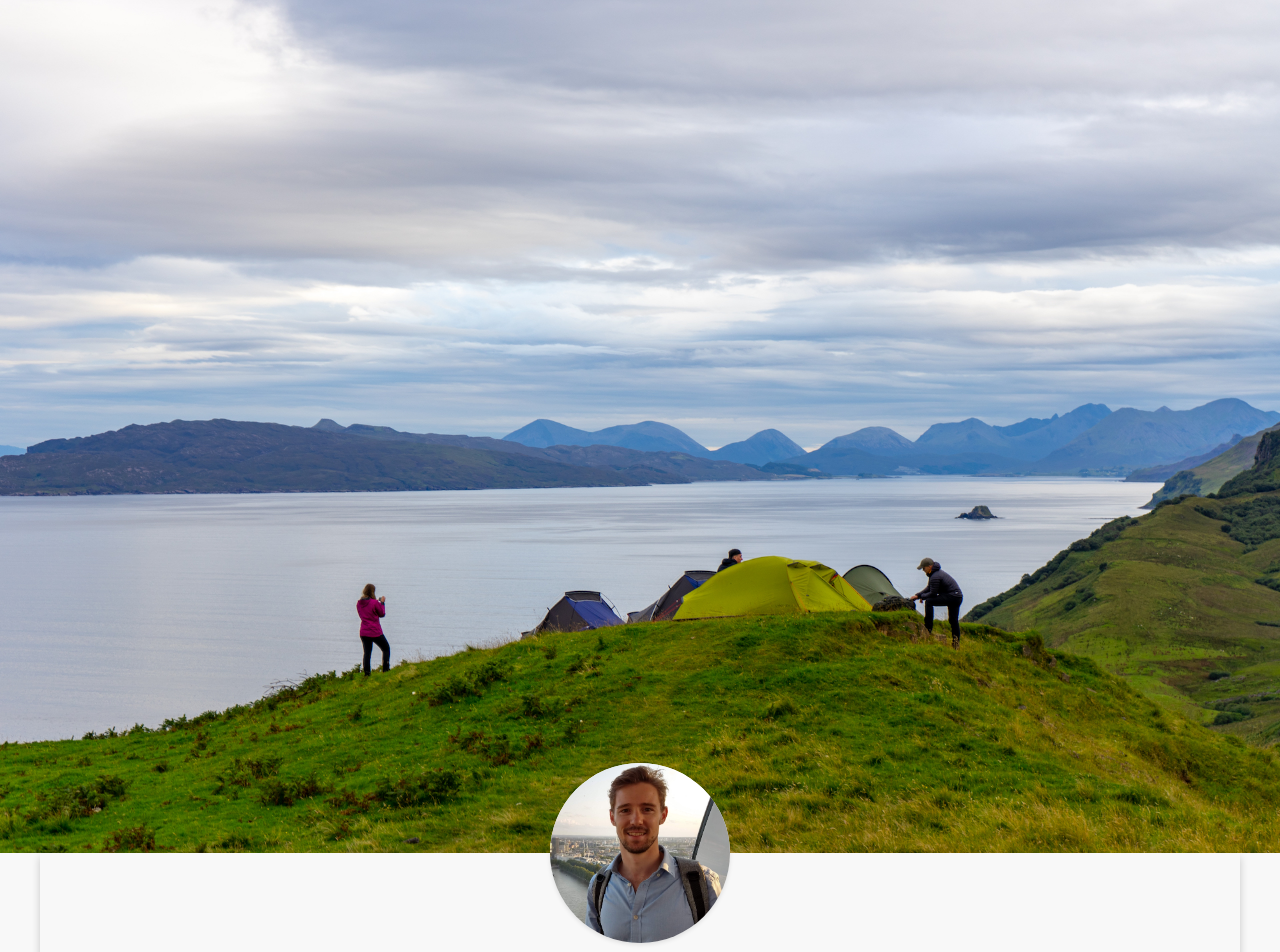
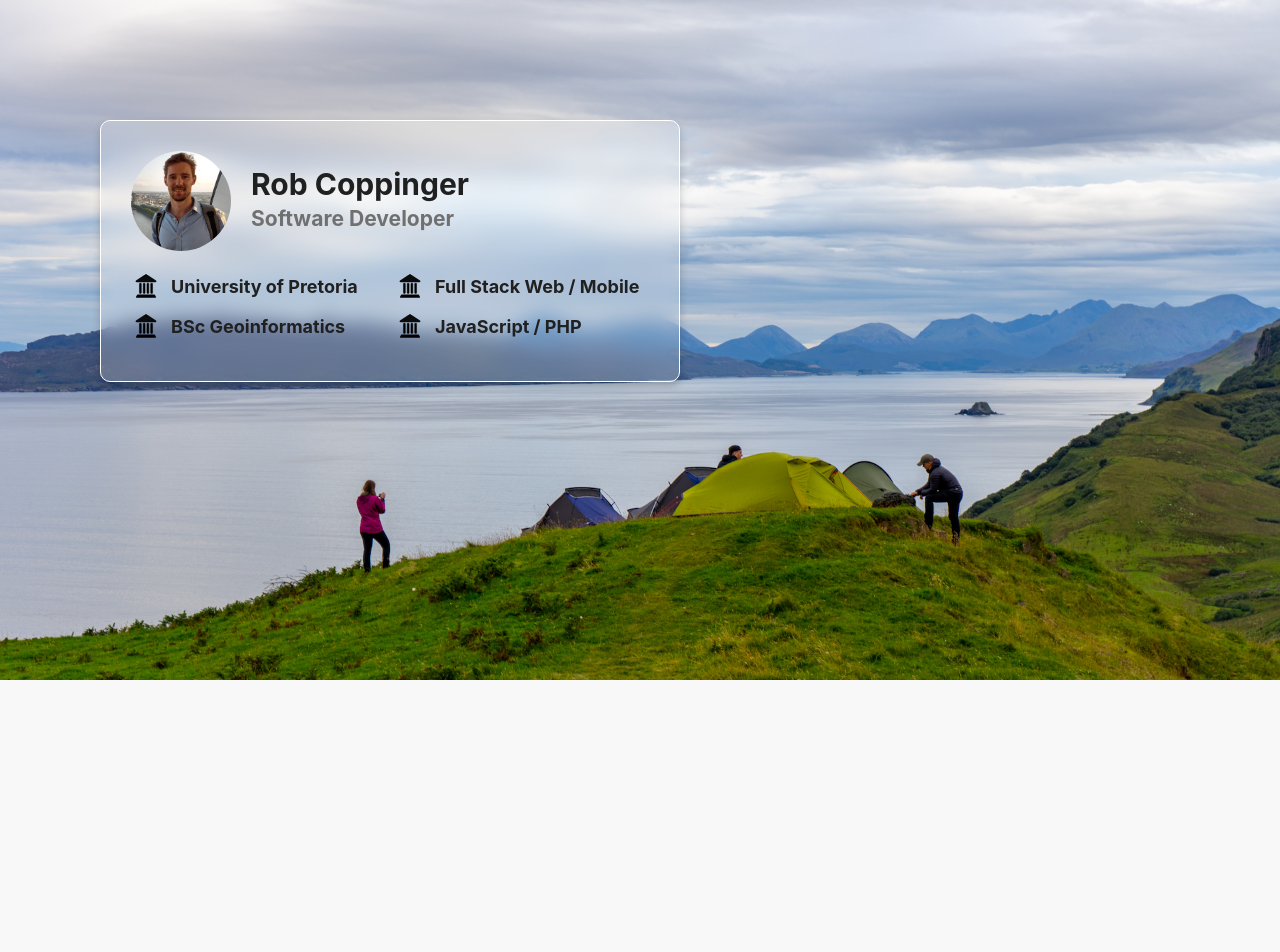
Before and after one commit to robcoppinger/robcop-website, a React (Create React App) app: page / in a window 1280 px wide. Shown: the top 952 px of the page. After the commit the page ends 880 px from the top, so only its background shows below. Built offline with nearby package versions, Linux system fonts and the light colour scheme.

Commit message:
update home screen to use InfoCard

```diff
--- a/src/Pages/Home/Home.css
+++ /dev/null
@@ -1,23 +0,0 @@
-.hero {
-  box-sizing: border-box;
-  width: 100%;
-  margin-bottom: 0;
-}
-
-.headshot {
-  position: absolute;
-  background-color: white;
-  top: -9rem;
-  box-shadow: var(--shadow-subtle);
-  width: 18rem;
-  height: 18rem;
-  border-radius: 50%;
-  left: 50%;
-  transform: translateX(-50%);
-  overflow: hidden;
-}
-
-.subtitle {
-  color: var(--text-color-secondary);
-  margin-top: 2rem
-}
--- /dev/null
+++ b/src/Pages/Home/Home.module.scss
@@ -0,0 +1,32 @@
+@import "../../css/media.scss";
+.hero {
+  box-sizing: border-box;
+  width: 100%;
+  padding-top: 60%; /* 1:1 Aspect Ratio */
+  position: relative; /* If you want text inside of it */
+  margin-bottom: 0;
+  background-image: url("../../assets/images/hero.jpg");
+  background-repeat: no-repeat;
+  background-position: center;
+  background-size: cover;
+
+  @include sm {
+    padding: 0;
+    height: 85vh;
+    background-position: 0% 60%;
+  }
+}
+
+.mobileOnly {
+  display: block;
+  @include md {
+    display: none;
+  }
+}
+
+.desktopOnly {
+  display: none;
+  @include md {
+    display: block;
+  }
+}
--- a/src/Pages/Home/Home.tsx
+++ b/src/Pages/Home/Home.tsx
@@ -1,26 +1,17 @@
 import React from "react";
-import "./Home.css";
-import HeroImg from "../../assets/images/hero.jpg";
-import { Card } from "../../components/Card.tsx";
-import Headshot from "../../assets/images/headshot.jpg";
+import styles from "./Home.module.scss";
+import { InfoCard } from "../../components/InfoCard";
 
 export const Home = () => (
   <>
-    <img className="hero" src={HeroImg} />
-    <Card
-      style={{
-        borderTopLeftRadius: 0,
-        borderTopRightRadius: 0,
-        paddingTop: "12rem",
-        textAlign: "center",
-      }}
-    >
-      <div className="headshot">
-        <img src={Headshot} style={{ width: "100%" }}></img>
+    <div className={styles.hero}>
+      <div className={styles.desktopOnly}>
+        <InfoCard />
       </div>
-      <h1>Rob Coppinger</h1>
-      <h3 className='subtitle'>Software Developer</h3>
-    </Card>
+    </div>
+    <div className={styles.mobileOnly}>
+      <InfoCard />
+    </div>
     <div style={{ height: "20rem" }}></div>
   </>
 );
```
